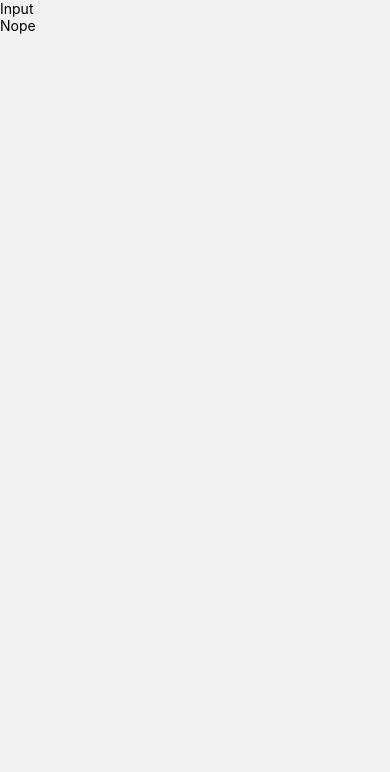
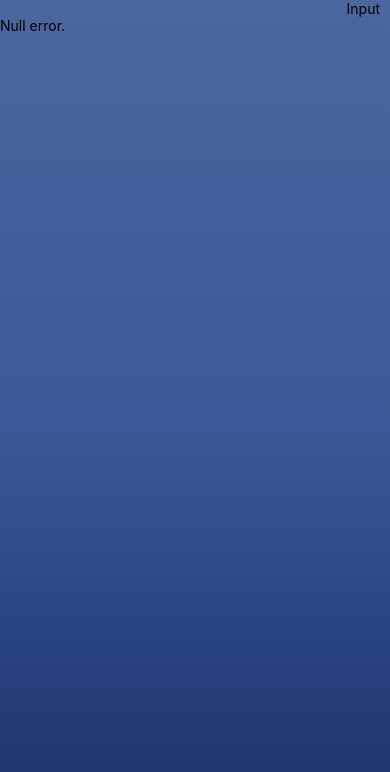
Before and after one commit to carlos-kelley/dosomething, a React Native app: screen / in a window 390 px wide. Shown: the top 772 px of the page. Built offline with nearby package versions, Linux system fonts and the light colour scheme.

Commit message:
added a gradient background and white todo text

```diff
--- a/components/DailyTodo.js
+++ b/components/DailyTodo.js
@@ -1,6 +1,6 @@
 /* eslint-disable react-hooks/exhaustive-deps */
 import React, { useState, useEffect, useContext } from 'react';
-import { Text } from 'react-native';
+import { View, Text, StyleSheet } from 'react-native';
 import { TodosContext } from './TodosContext';
 import DeleteButton from './DeleteButton';
 import CompleteButton from './CompleteButton';
@@ -114,38 +114,73 @@ function DailyTodo() {
   return (
     <>
       {todos && todos.length === 0 && completed === false ? (
-        <Text>Add a todo in the Input page</Text>
+        <View>
+          <Text style={styles.header}>Welcome!</Text>
+          <Text style={styles.message}>Add a Todo on the Input page.</Text>
+        </View>
       ) : index !== null ? (
         <>
           {completed === true ? (
             <>
-              <Text>Congratulations! You did something meaningful today.</Text>
+              <Text style={styles.header}>Congratulations!</Text>
+              <Text style={styles.message}>
+                You did something meaningful today.
+              </Text>
 
-              <Text>See you tomorrow!</Text>
+              <Text style={styles.message}>See you tomorrow!</Text>
             </>
           ) : (
             <>
-              {/* <TouchableOpacity onPress={logCompleted}>
-                <Text>Log Completed</Text>
-              </TouchableOpacity> */}
-              {/* <TouchableOpacity onPress={logAsyncStorage}>
-                <Text>Log AsyncStorage</Text>
-              </TouchableOpacity> */}
-              {/* <Text>Index: {index}</Text> */}
-              <Text>{todos[index]}</Text>
-              <DeleteButton title="Delete" onPress={handleDeleteTodoPress} />
-              <CompleteButton
-                title="Complete"
-                onPress={handleCompleteTodoPress}
-              />
+              <View style={styles.todoWrapper}>
+                <Text style={styles.todo}>{todos[index]}</Text>
+                <View style={styles.buttonsContainer}>
+                  <View style={styles.buttonWrapper}>
+                    <DeleteButton
+                      title="Delete"
+                      onPress={handleDeleteTodoPress}
+                    />
+                  </View>
+                  <View style={styles.buttonWrapper}>
+                    <CompleteButton
+                      title="Complete"
+                      onPress={handleCompleteTodoPress}
+                    />
+                  </View>
+                </View>
+              </View>
             </>
           )}
         </>
       ) : (
-        <Text>Nope</Text>
+        <Text>Null error.</Text>
       )}
     </>
   );
 }
 
+const styles = StyleSheet.create({
+  todoContainer: {
+    flex: 1,
+  },
+  todoWrapper: {
+    flex: 1,
+    justifyContent: 'center',
+    alignItems: 'center',
+  },
+  todo: {
+    fontSize: 40,
+    color: 'white',
+    fontFamily: 'Avenir Next',
+    fontWeight: 'bold',
+  },
+  buttonsContainer: {
+    flexDirection: 'row',
+    justifyContent: 'space-between',
+    paddingHorizontal: 20,
+  },
+  buttonWrapper: {
+    marginHorizontal: 5,
+  },
+});
+
 export default DailyTodo;
--- a/package.json
+++ b/package.json
@@ -15,10 +15,12 @@
     "@react-navigation/native": "^6.1.6",
     "@react-navigation/stack": "^6.3.16",
     "expo": "~47.0.8",
+    "expo-linear-gradient": "^12.1.2",
     "expo-status-bar": "~1.4.2",
     "react": "18.1.0",
     "react-native": "0.70.5",
     "react-native-gesture-handler": "~2.8.0",
+    "react-native-linear-gradient": "^2.6.2",
     "react-native-reanimated": "~2.12.0",
     "react-native-safe-area-context": "4.4.1",
     "react-native-screens": "~3.18.0"
--- a/screens/DailyScreen.js
+++ b/screens/DailyScreen.js
@@ -1,17 +1,42 @@
 import React, { useContext } from 'react';
-import { SafeAreaView } from 'react-native';
+import { View, SafeAreaView, StyleSheet } from 'react-native';
 import DailyTodo from '../components/DailyTodo';
 import InputNavButton from '../components/InputNavButton';
 import { TodosContext } from '../components/TodosContext';
-
+import { LinearGradient } from 'expo-linear-gradient';
 const DailyScreen = () => {
   const [todos] = useContext(TodosContext);
   return (
-    <SafeAreaView>
-      <InputNavButton />
-      <DailyTodo todos={todos} />
-    </SafeAreaView>
+    <LinearGradient
+      colors={['#4c669f', '#3b5998', '#192f6a']}
+      style={{ flex: 1 }}
+    >
+      <SafeAreaView style={styles.dailybg}>
+        <View style={styles.topRow}>
+          <View style={styles.inputButtonWrapper}>
+            <InputNavButton />
+          </View>
+        </View>
+        <DailyTodo todos={todos} />
+      </SafeAreaView>
+    </LinearGradient>
   );
 };
 
+const styles = StyleSheet.create({
+  dailybg: {
+    // backgroundColor: 'linear-gradient(to bottom, rgb(18, 167, 173), #fff)',
+    flex: 1,
+  },
+  topRow: {
+    flexDirection: 'row',
+    justifyContent: 'flex-end',
+    alignItems: 'flex-start',
+    paddingHorizontal: 10,
+  },
+  inputButtonWrapper: {
+    alignSelf: 'flex-end',
+  },
+});
+
 export default DailyScreen;
```
Also changed, not shown: 1 other file (tests, documents, lock files or other folders).
